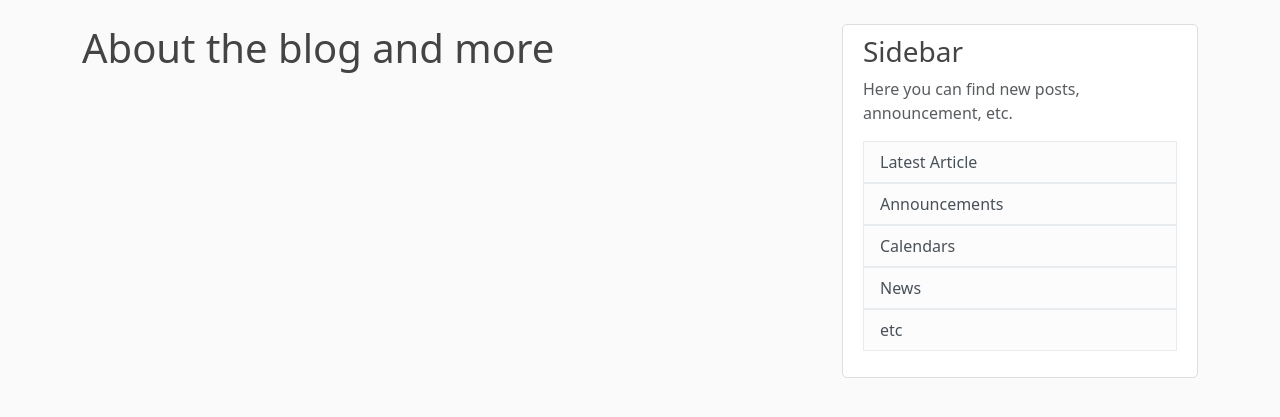
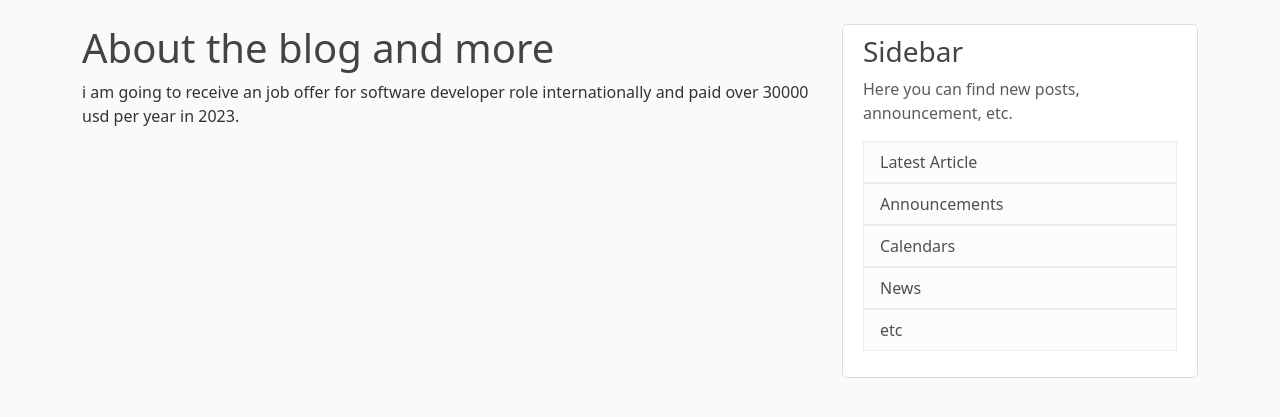
Before and after one commit to hakichris/python_project, a Django app: page /about/ in a window 1280 px wide. Shown: the part 56-473 px from the top of the page. Run offline with Django 4.2, Linux system fonts and the light colour scheme; some libraries are stand-ins or nearby versions.

Commit message:
Update about.html

```diff
--- a/blog/templates/blog/about.html
+++ b/blog/templates/blog/about.html
@@ -2,5 +2,8 @@
 {% block content %}
 
      <h1>About the blog and more</h1>
+     <p>i am going to receive an job offer for software developer role internationally
+          and paid over 30000 usd per year in 2023.
+     </p>
 
 {% endblock content %}
```
